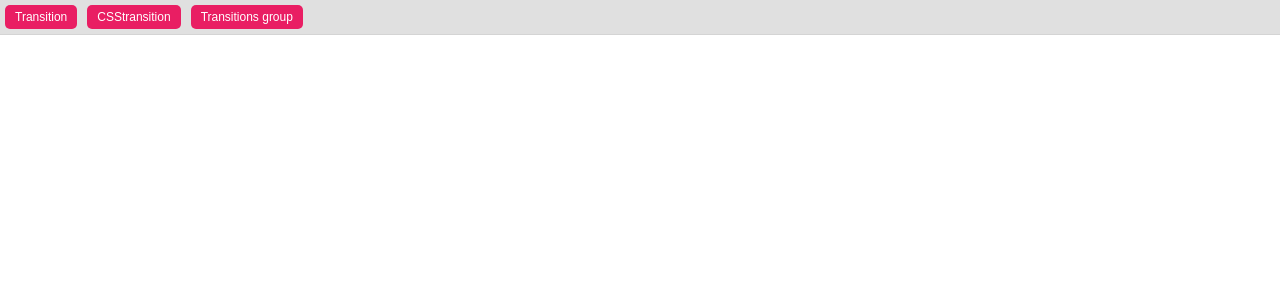
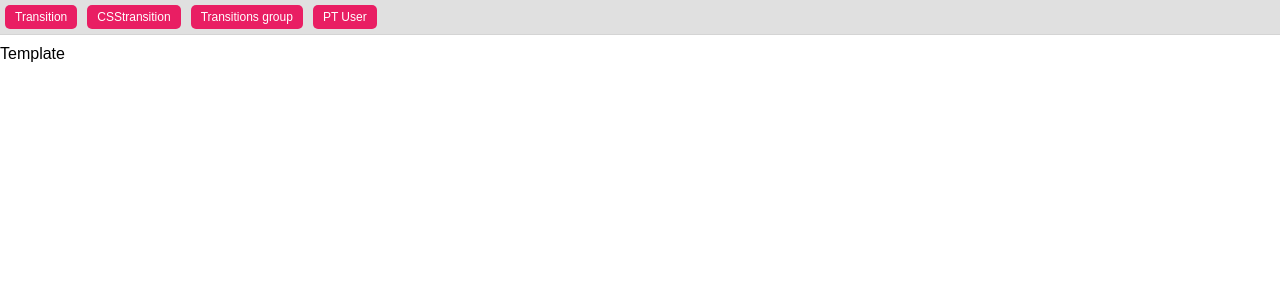
Before and after one commit to avborik/03_transitions, a React (Create React App) app: page /user in a window 1280 px wide. Shown: the top 300 px of the page. Built offline with nearby package versions, Linux system fonts and the light colour scheme.

Commit message:
propTypes

```diff
--- a/package.json
+++ b/package.json
@@ -3,6 +3,7 @@
   "version": "0.1.0",
   "private": true,
   "dependencies": {
+    "prop-types": "^15.7.2",
     "react": "^16.0.0",
     "react-dom": "^16.0.0",
     "react-router-dom": "^4.2.2",
--- a/src/App.js
+++ b/src/App.js
@@ -6,6 +6,7 @@ import './css/App.css';
 import CSStransition from './components/CSStransition';
 import Tgroup from './components/tgroup';
 import TransitionComp from './components/Transition';
+import User from './components/user';
 
 const App = () => {
   return(
@@ -15,10 +16,12 @@ const App = () => {
           <Link to="/transition">Transition</Link>
           <Link to="/csstransition">CSStransition</Link>
           <Link to="/tgroup">Transitions group</Link>
+          <Link to="/user">PT User</Link>
         </div>
         <Route path="/transition" component={TransitionComp}></Route>
         <Route path="/csstransition" component={CSStransition}></Route>
         <Route path="/tgroup" component={Tgroup}></Route>
+        <Route path="/user" component={User}></Route>
       </div>
     </BrowserRouter>
   )
--- /dev/null
+++ b/src/components/user.js
@@ -0,0 +1,26 @@
+import React, { Component } from 'react';
+import UserTemplate from './user_template';
+
+class user extends Component {
+
+    state = {
+        name:'Boris',
+        lastname:'Avdeev',
+        age:28,
+        hobbies:['run','jump'],
+        russian:false,
+        message(){console.log('hey')},
+        car:{brand:{brand:"Ford",model:"Focus"}},
+        mother:'Martha'
+    }
+
+    render() {
+        return (
+            <div>
+                <UserTemplate {...this.state}/>
+            </div>
+        );
+    }
+}
+
+export default user;
--- /dev/null
+++ b/src/components/user_template.js
@@ -0,0 +1,34 @@
+import React, { Component } from 'react';
+import PropTypes from 'prop-types';
+
+const UserTemplate = (props) => {
+
+    console.log(props)
+        return (
+            <div>
+                Template
+            </div>
+        );
+    };
+
+UserTemplate.propTypes = {
+    name:PropTypes.oneOfType([
+        PropTypes.string,
+        PropTypes.number,
+        PropTypes.oneOf(['Francis','Sreve']),
+
+    ]),
+    lastname:PropTypes.string,
+    age:PropTypes.number,
+    hobbies:PropTypes.arrayOf(PropTypes.string),
+    russian:PropTypes.bool,
+    message:PropTypes.func,
+    car:PropTypes.object,
+    mother:function(props,propName,componentName){
+           if(props[propName] !== 'Jane'){
+                return new Error(`The name ${props[propName]} is incorrect. should be Jane`)
+           }
+    }
+}
+
+export default UserTemplate;
```
Also changed, not shown: 1 other file (tests, documents, lock files or other folders).
